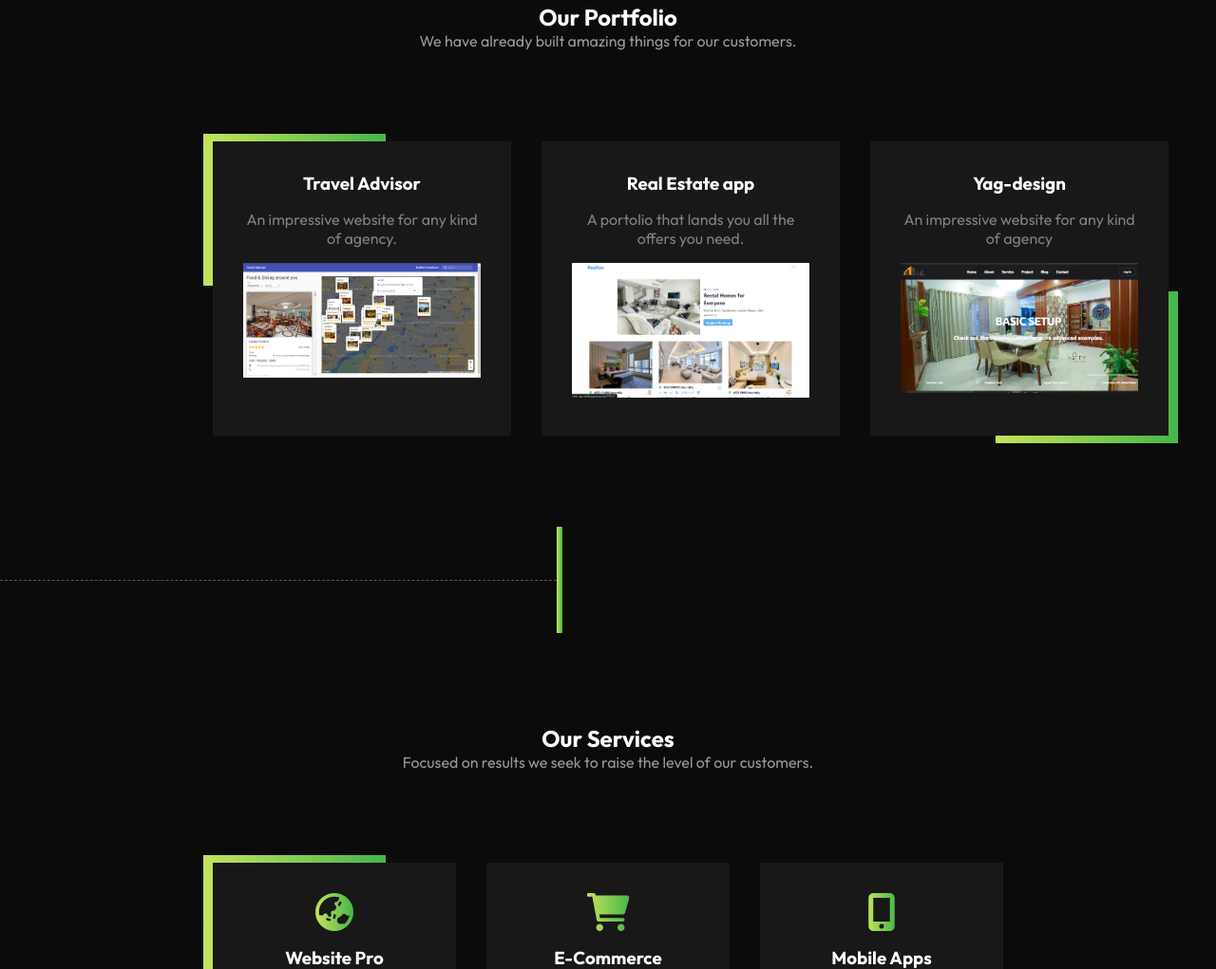
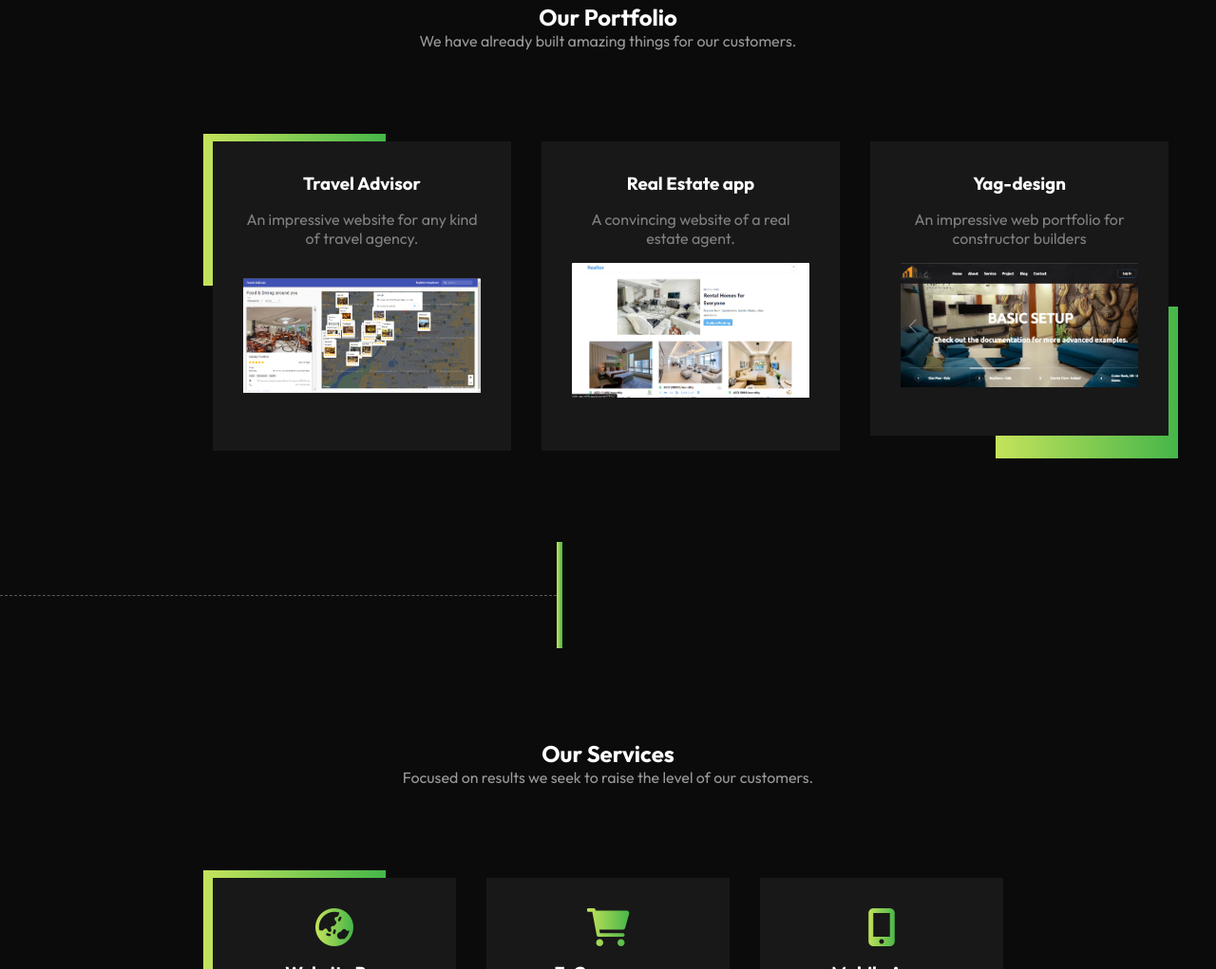
Before and after one commit to parthsagar13/portfolio, a plain HTML site: page index.html in a window 1280 px wide. Shown: the part 2379-3400 px from the top of the page at 95% size. Drawn offline with nearby package versions, Linux system fonts and the light colour scheme.

Commit message:
project🎀

```diff
--- a/index.html
+++ b/index.html
@@ -262,7 +262,7 @@
                 <div class="background"></div>
                 <div class="portfolio__container">
                     <h3>Travel Advisor</h3>
-                    <p>An impressive website for any kind of agency.</p>
+                    <p>An impressive website for any kind of travel agency.<p>
                     <div class="image">
                         <a href="https://besttravel-advisor.netlify.app/" >
                             <img src="./assetes/proectpic-1.png"  alt="" />
@@ -272,7 +272,7 @@
             </div>
             <div class="portfolio__container">
                 <h3>Real Estate app</h3>
-                <p>A portolio that lands you all the offers you need.</p>
+                <p>A convincing website of a real estate agent. </p>
                 <div class="image">
                     <a href="https://best-realestate-app.netlify.app/" >
                     <img src="./assetes/proectpic-2.png"  alt="" />
@@ -283,10 +283,10 @@
                 <div class="background"></div>
                 <div class="portfolio__container">
                     <h3>Yag-design</h3>
-                    <p>An impressive website for any kind of agency</p>
+                    <p>An impressive web portfolio for constructor builders </p>
                     <div class="image">
                         <a href="https://yag-design.netlify.app/" >
-                            <img src="./assetes/proectpic-3.png"  alt="" />
+                            <img src="./assetes/proectpic-_3.png"  alt="" />
                         </a>                    </div>
                 </div>
             </div>
```
Also changed, not shown: assetes/proectpic-_3.png (added).
